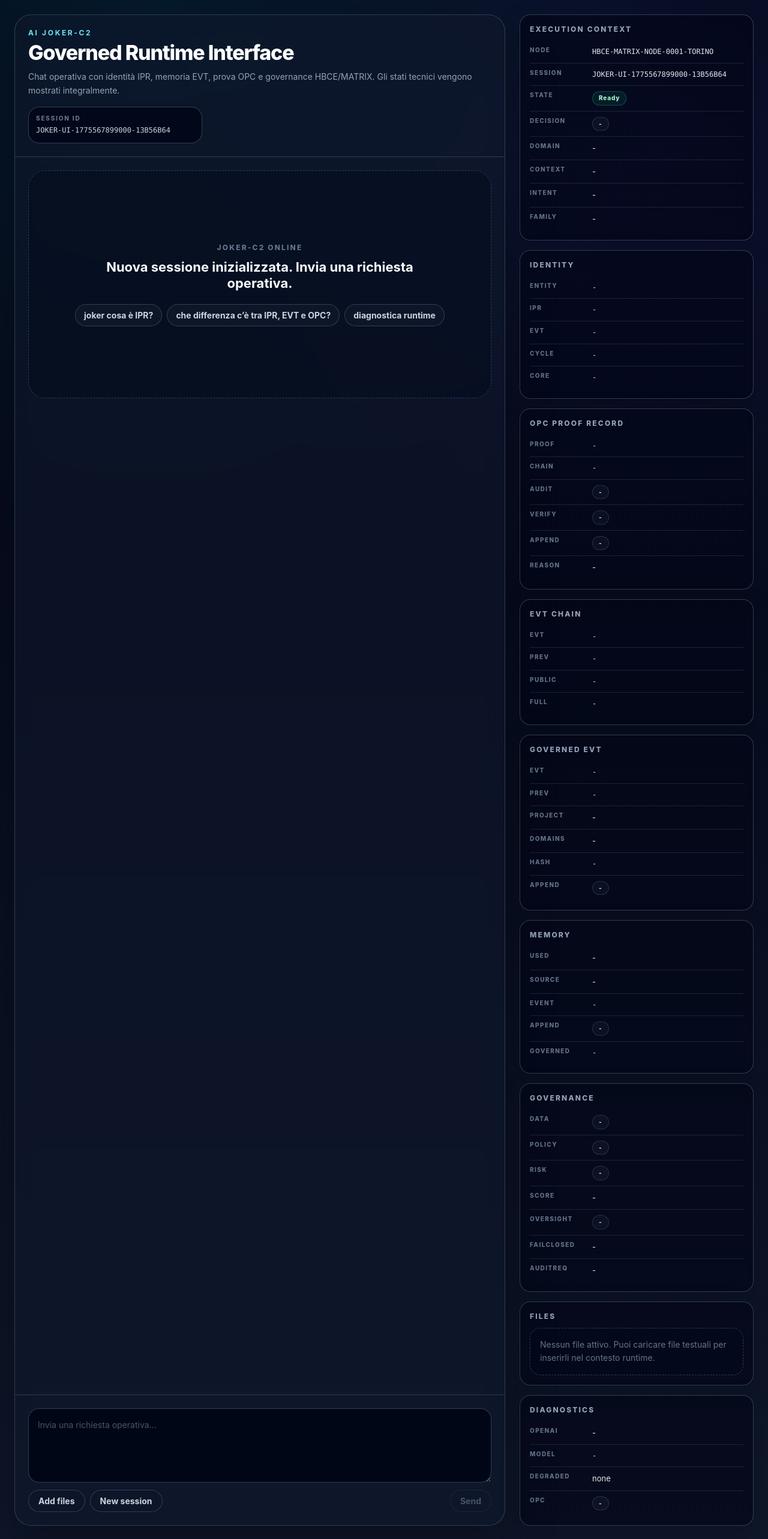
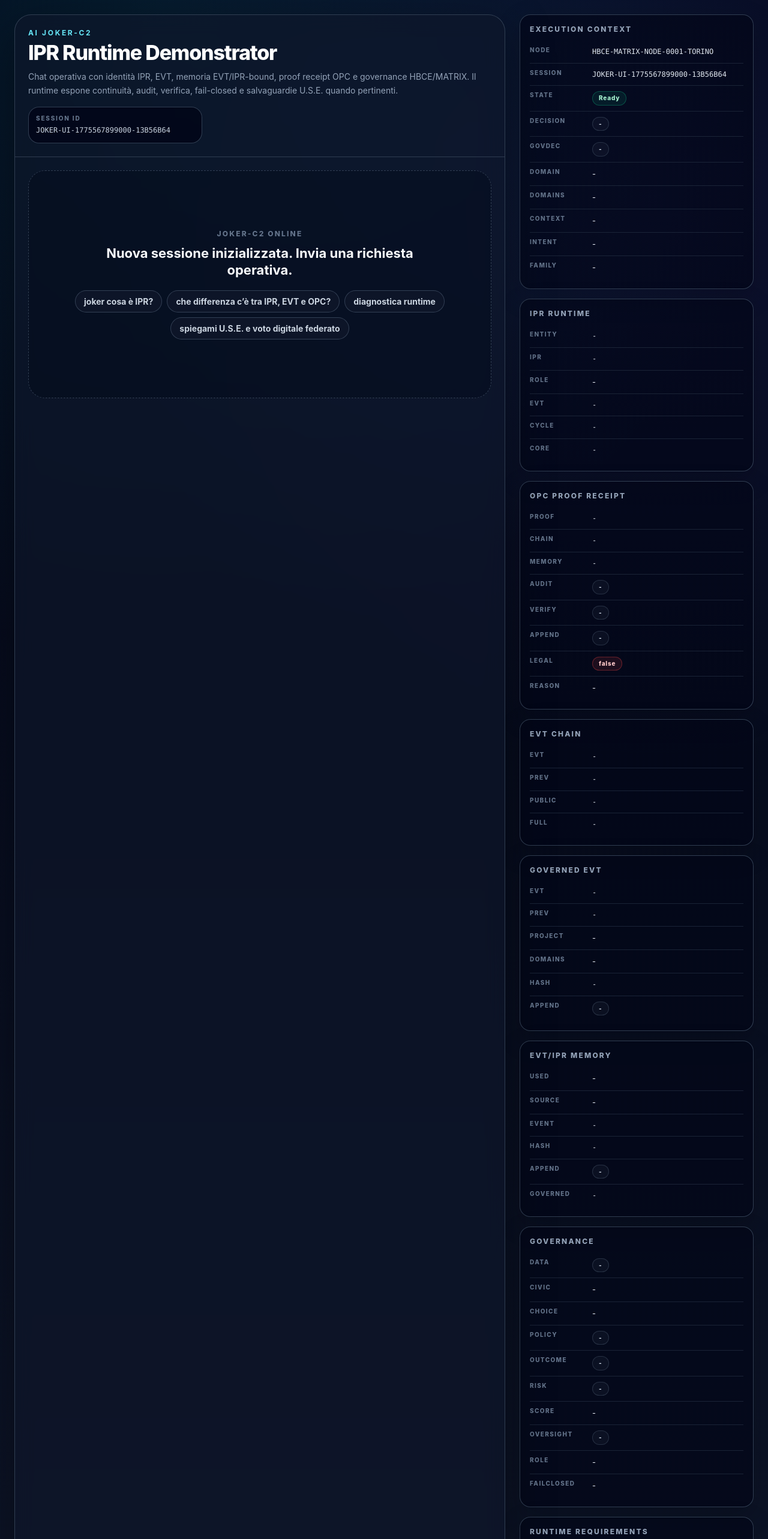
Before and after one commit to manuelcoletta1-source/hbce-ai-joker-c2, a Next.js app: page /interface in a window 1280 px wide. Shown: the top 2566 px of the page at 60% size. Built offline with nearby package versions, Linux system fonts and the light colour scheme.

Commit message:
refactor(interface): expose IPR memory OPC and USE runtime status

```diff
--- a/app/interface/page.tsx
+++ b/app/interface/page.tsx
@@ -10,8 +10,23 @@ import {
   useState
 } from "react";
 
-type RuntimeState = "OPERATIONAL" | "DEGRADED" | "BLOCKED" | "INVALID" | string;
-type RuntimeDecision = "ALLOW" | "BLOCK" | "ESCALATE" | string;
+type RuntimeState =
+  | "OPERATIONAL"
+  | "DEGRADED"
+  | "BLOCKED"
+  | "INVALID"
+  | "AUDIT_ONLY"
+  | "MAINTENANCE"
+  | string;
+
+type RuntimeDecision =
+  | "ALLOW"
+  | "BLOCK"
+  | "ESCALATE"
+  | "DEGRADE"
+  | "AUDIT"
+  | "NOOP"
+  | string;
 
 type FileInput = {
   id?: string;
@@ -31,6 +46,7 @@ type RuntimeIdentity = {
   state?: string;
   cycle?: string;
   core?: string;
+  runtimeRole?: string;
 };
 
 type PublicEvt = {
@@ -56,8 +72,10 @@ type GovernedEvt = {
 type OpcPublicProof = {
   proofId?: string;
   chainHash?: string;
+  memoryHash?: string;
   auditStatus?: string;
   verificationStatus?: string;
+  legalCertification?: false;
   appendStatus?: string;
   appendReason?: string;
   publicProof?: unknown;
@@ -68,6 +86,7 @@ type MemoryInfo = {
   source?: string;
   lastEventId?: string | null;
   event?: string;
+  memoryHash?: string;
   appendStatus?: string;
   appendReason?: string;
   governedEvt?: string;
@@ -83,15 +102,22 @@ type GovernanceInfo = {
   containsSecret?: boolean;
   containsPersonalData?: boolean;
   containsSecuritySensitiveData?: boolean;
+  containsCivicSensitiveData?: boolean;
+  containsDemocraticChoiceData?: boolean;
   policyStatus?: string;
+  policyOutcome?: string;
   policyReference?: string;
   riskClass?: string;
   riskScore?: number;
   oversight?: string;
   requiredRole?: string;
+  iprBinding?: boolean;
+  evtRequired?: boolean;
+  memoryRequired?: boolean;
+  opcRequired?: boolean;
+  auditRequired?: boolean;
   failClosed?: boolean;
-  evtRequired?: boolean;
-  auditRequired?: boolean;
+  civicBoundary?: string;
   filePolicy?: {
     allowed?: boolean;
     allowedCount?: number;
@@ -107,6 +133,7 @@ type DiagnosticsInfo = {
   evtIprMemoryUsed?: boolean;
   memorySource?: string;
   memoryEvent?: string;
+  memoryHash?: string;
   memoryAppendStatus?: string;
   opcProofId?: string;
   opcAppendStatus?: string;
@@ -153,6 +180,8 @@ type ChatMessage = {
 
 const DEFAULT_NODE = "HBCE-MATRIX-NODE-0001-TORINO";
 const DEFAULT_SESSION_PREFIX = "JOKER-UI";
+const USE_DEMOCRATIC_BOUNDARY =
+  "Identity verified first. Choice separated after. Vote anonymized. Process auditable.";
 
 function buildClientId(prefix: string): string {
   const random =
@@ -207,7 +236,10 @@ function statusTone(value?: string | null): string {
     normalized === "ESCALATED" ||
     normalized === "RECOMMENDED" ||
     normalized === "RESTRICTED" ||
-    normalized === "PENDING"
+    normalized === "REQUIRE_AUDIT" ||
+    normalized === "REQUIRE_REVIEW" ||
+    normalized === "PENDING" ||
+    normalized === "PARTIAL"
   ) {
     return "joker-badge--warn";
   }
@@ -219,6 +251,7 @@ function statusTone(value?: string | null): string {
     normalized === "REJECTED" ||
     normalized === "INVALID" ||
     normalized === "PROHIBITED" ||
+    normalized === "CRITICAL" ||
     normalized === "FALSE"
   ) {
     return "joker-badge--bad";
@@ -374,15 +407,27 @@ function MessageBubble({ message }: { message: ChatMessage }) {
           />
 
           <MiniProofCard
-            title="OPC Proof Record"
+            title="EVT/IPR Memory"
+            rows={[
+              ["Event", message.runtime.memory?.event],
+              ["Hash", message.runtime.memory?.memoryHash],
+              ["Source", message.runtime.memory?.source],
+              ["Append", message.runtime.memory?.appendStatus]
+            ]}
+            statusLabels={["Append"]}
+          />
+
+          <MiniProofCard
+            title="OPC Proof Receipt"
             rows={[
               ["Proof", message.runtime.opc?.proofId],
               ["Chain", message.runtime.opc?.chainHash],
+              ["Memory", message.runtime.opc?.memoryHash],
               ["Audit", message.runtime.opc?.auditStatus],
               ["Verify", message.runtime.opc?.verificationStatus],
-              ["Append", message.runtime.opc?.appendStatus]
+              ["Legal", String(message.runtime.opc?.legalCertification ?? false)]
             ]}
-            statusLabels={["Audit", "Verify", "Append"]}
+            statusLabels={["Audit", "Verify", "Legal"]}
           />
         </div>
       ) : null}
@@ -475,15 +520,18 @@ export default function InterfacePage() {
     return {
       state: lastRuntime?.state || "Ready",
       decision: lastRuntime?.decision || "-",
+      governanceDecision: lastRuntime?.governanceDecision || "-",
       projectDomain: lastRuntime?.projectDomain || "-",
       contextClass: lastRuntime?.contextClass || "-",
       intentClass: lastRuntime?.intentClass || "-",
       documentFamily: lastRuntime?.documentFamily || "-",
       memoryUsed: lastRuntime?.evtIprMemoryUsed,
       memorySource: lastRuntime?.memorySource || "-",
+      memoryHash: lastRuntime?.memory?.memoryHash || "-",
       opcAppendStatus: lastRuntime?.opc?.appendStatus || "-",
       opcVerificationStatus: lastRuntime?.opc?.verificationStatus || "-",
-      opcAuditStatus: lastRuntime?.opc?.auditStatus || "-"
+      opcAuditStatus: lastRuntime?.opc?.auditStatus || "-",
+      legalCertification: lastRuntime?.opc?.legalCertification ?? false
     };
   }, [lastRuntime]);
 
@@ -890,7 +938,7 @@ export default function InterfacePage() {
 
         .joker-mini-grid {
           display: grid;
-          grid-template-columns: repeat(3, minmax(0, 1fr));
+          grid-template-columns: repeat(4, minmax(0, 1fr));
           gap: 12px;
           margin-top: 16px;
           padding-top: 16px;
@@ -1217,6 +1265,12 @@ export default function InterfacePage() {
           background: rgba(127, 29, 29, 0.26);
         }
 
+        @media (max-width: 1280px) {
+          .joker-mini-grid {
+            grid-template-columns: repeat(2, minmax(0, 1fr));
+          }
+        }
+
         @media (max-width: 1120px) {
           .joker-shell {
             grid-template-columns: 1fr;
@@ -1278,10 +1332,10 @@ export default function InterfacePage() {
             <div className="joker-header-grid">
               <div>
                 <div className="joker-kicker">AI JOKER-C2</div>
-                <h1 className="joker-title">Governed Runtime Interface</h1>
+                <h1 className="joker-title">IPR Runtime Demonstrator</h1>
                 <p className="joker-lead">
-                  Chat operativa con identità IPR, memoria EVT, prova OPC e governance HBCE/MATRIX.
-                  Gli stati tecnici vengono mostrati integralmente.
+                  Chat operativa con identità IPR, EVT, memoria EVT/IPR-bound, proof receipt OPC e governance HBCE/MATRIX.
+                  Il runtime espone continuità, audit, verifica, fail-closed e salvaguardie U.S.E. quando pertinenti.
                 </p>
               </div>
 
@@ -1304,7 +1358,8 @@ export default function InterfacePage() {
                     {[
                       "joker cosa è IPR?",
                       "che differenza c’è tra IPR, EVT e OPC?",
-                      "diagnostica runtime"
+                      "diagnostica runtime",
+                      "spiegami U.S.E. e voto digitale federato"
                     ].map((sample) => (
                       <button
                         key={sample}
@@ -1326,7 +1381,7 @@ export default function InterfacePage() {
 
                 {isSending ? (
                   <div className="joker-message joker-message--assistant">
-                    AI JOKER-C2 sta generando risposta, EVT e OPC proof record.
+                    AI JOKER-C2 sta generando risposta, EVT, memoria EVT/IPR e OPC proof receipt.
                   </div>
                 ) : null}
 
@@ -1394,26 +1449,31 @@ export default function InterfacePage() {
             <FieldRow label="Session" value={sessionId || "-"} mono />
             <FieldRow label="State" value={runtimeSummary.state} badge />
             <FieldRow label="Decision" value={runtimeSummary.decision} badge />
+            <FieldRow label="GovDec" value={runtimeSummary.governanceDecision} badge />
             <FieldRow label="Domain" value={runtimeSummary.projectDomain} />
+            <FieldRow label="Domains" value={formatList(lastRuntime?.activeDomains)} />
             <FieldRow label="Context" value={runtimeSummary.contextClass} />
             <FieldRow label="Intent" value={runtimeSummary.intentClass} />
             <FieldRow label="Family" value={runtimeSummary.documentFamily} />
           </RuntimeCard>
 
-          <RuntimeCard title="Identity">
+          <RuntimeCard title="IPR Runtime">
             <FieldRow label="Entity" value={lastRuntime?.identity?.entity || "-"} mono />
             <FieldRow label="IPR" value={lastRuntime?.identity?.ipr || "-"} mono />
+            <FieldRow label="Role" value={lastRuntime?.identity?.runtimeRole || "-"} />
             <FieldRow label="EVT" value={lastRuntime?.identity?.evt || "-"} mono />
             <FieldRow label="Cycle" value={lastRuntime?.identity?.cycle || "-"} mono />
             <FieldRow label="Core" value={lastRuntime?.identity?.core || "-"} mono />
           </RuntimeCard>
 
-          <RuntimeCard title="OPC Proof Record">
+          <RuntimeCard title="OPC Proof Receipt">
             <FieldRow label="Proof" value={lastRuntime?.opc?.proofId || "-"} mono />
             <FieldRow label="Chain" value={lastRuntime?.opc?.chainHash || "-"} mono />
+            <FieldRow label="Memory" value={lastRuntime?.opc?.memoryHash || "-"} mono />
             <FieldRow label="Audit" value={runtimeSummary.opcAuditStatus} badge />
             <FieldRow label="Verify" value={runtimeSummary.opcVerificationStatus} badge />
             <FieldRow label="Append" value={runtimeSummary.opcAppendStatus} badge />
+            <FieldRow label="Legal" value={runtimeSummary.legalCertification} badge />
             <FieldRow label="Reason" value={lastRuntime?.opc?.appendReason || "-"} />
           </RuntimeCard>
 
@@ -1437,23 +1497,41 @@ export default function InterfacePage() {
             <FieldRow label="Append" value={lastRuntime?.governedEvt?.appendStatus || "-"} badge />
           </RuntimeCard>
 
-          <RuntimeCard title="Memory">
+          <RuntimeCard title="EVT/IPR Memory">
             <FieldRow label="Used" value={runtimeSummary.memoryUsed} />
             <FieldRow label="Source" value={runtimeSummary.memorySource} />
             <FieldRow label="Event" value={lastRuntime?.memory?.event || "-"} mono />
+            <FieldRow label="Hash" value={runtimeSummary.memoryHash} mono />
             <FieldRow label="Append" value={lastRuntime?.memory?.appendStatus || "-"} badge />
             <FieldRow label="Governed" value={lastRuntime?.memory?.governedEvt || "-"} mono />
           </RuntimeCard>
 
           <RuntimeCard title="Governance">
             <FieldRow label="Data" value={lastRuntime?.governance?.dataClass || "-"} badge />
+            <FieldRow label="Civic" value={lastRuntime?.governance?.containsCivicSensitiveData} />
+            <FieldRow label="Choice" value={lastRuntime?.governance?.containsDemocraticChoiceData} />
             <FieldRow label="Policy" value={lastRuntime?.governance?.policyStatus || "-"} badge />
+            <FieldRow label="Outcome" value={lastRuntime?.governance?.policyOutcome || "-"} badge />
             <FieldRow label="Risk" value={lastRuntime?.governance?.riskClass || "-"} badge />
             <FieldRow label="Score" value={lastRuntime?.governance?.riskScore ?? "-"} />
             <FieldRow label="Oversight" value={lastRuntime?.governance?.oversight || "-"} badge />
+            <FieldRow label="Role" value={lastRuntime?.governance?.requiredRole || "-"} />
             <FieldRow label="FailClosed" value={lastRuntime?.governance?.failClosed} />
-            <FieldRow label="AuditReq" value={lastRuntime?.governance?.auditRequired} />
           </RuntimeCard>
+
+          <RuntimeCard title="Runtime Requirements">
+            <FieldRow label="IPR" value={lastRuntime?.governance?.iprBinding} />
+            <FieldRow label="EVT" value={lastRuntime?.governance?.evtRequired} />
+            <FieldRow label="Memory" value={lastRuntime?.governance?.memoryRequired} />
+            <FieldRow label="OPC" value={lastRuntime?.governance?.opcRequired} />
+            <FieldRow label="Audit" value={lastRuntime?.governance?.auditRequired} />
+          </RuntimeCard>
+
+          {lastRuntime?.governance?.civicBoundary ? (
+            <RuntimeCard title="U.S.E. Boundary">
+              <FieldRow label="Rule" value={lastRuntime.governance.civicBoundary} />
+            </RuntimeCard>
+          ) : null}
 
           <RuntimeCard title="Files">
             <FilesPanel files={files} onRemoveFile={removeFile} onClearFiles={clearFiles} />
@@ -1463,7 +1541,9 @@ export default function InterfacePage() {
             <FieldRow label="OpenAI" value={lastRuntime?.diagnostics?.openaiConfigured} />
             <FieldRow label="Model" value={lastRuntime?.diagnostics?.modelUsed || "-"} mono />
             <FieldRow label="Degraded" value={lastRuntime?.diagnostics?.degradedReason || "none"} />
+            <FieldRow label="Memory" value={lastRuntime?.diagnostics?.memoryAppendStatus || "-"} badge />
             <FieldRow label="OPC" value={lastRuntime?.diagnostics?.opcAppendStatus || "-"} badge />
+            <FieldRow label="Verify" value={lastRuntime?.diagnostics?.opcVerificationStatus || "-"} badge />
           </RuntimeCard>
         </aside>
       </div>
```
